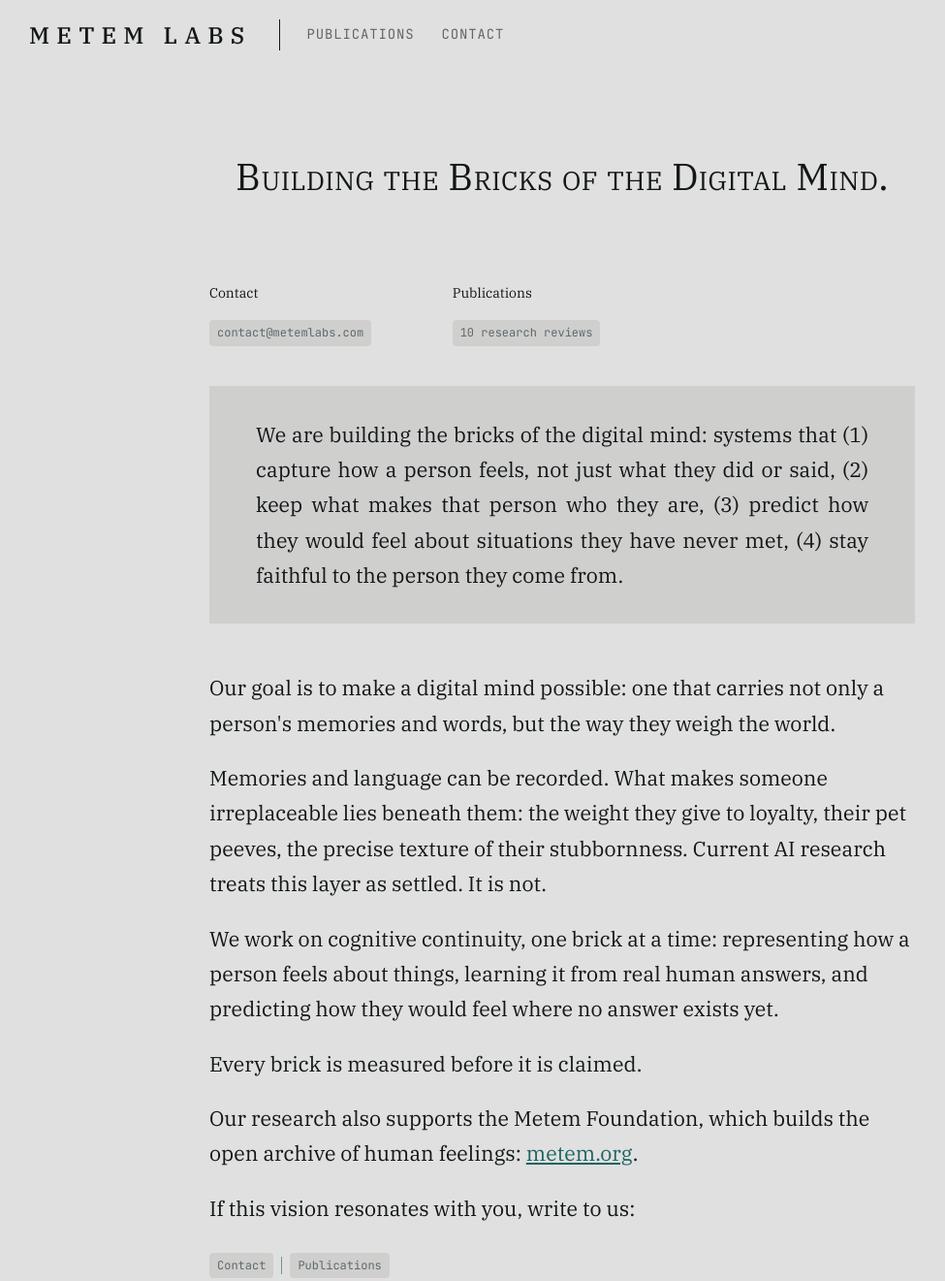
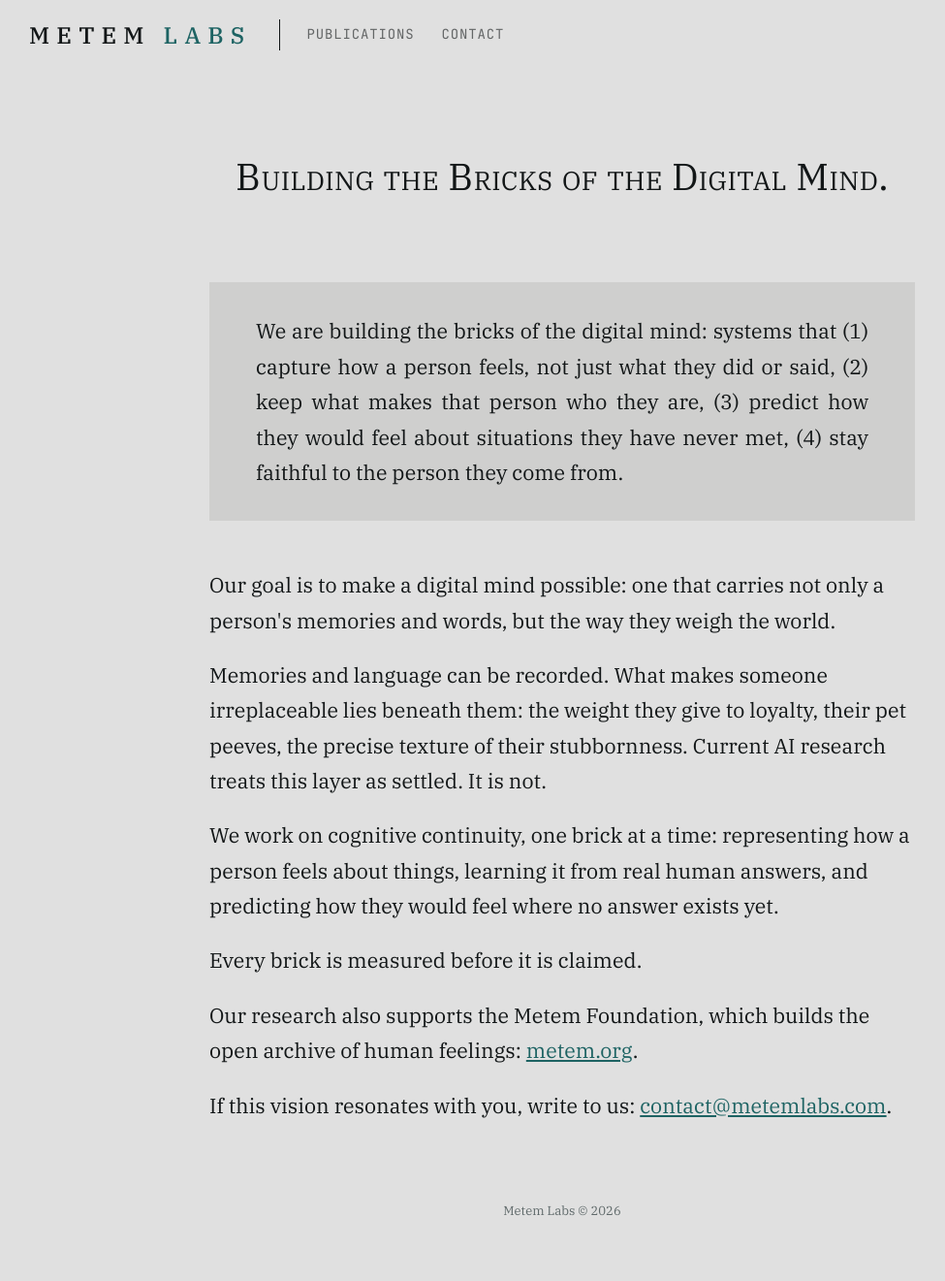
Before and after one commit to Metemlabs/website, a plain HTML site: page index.html in a window 1280 px wide. Shown: the top 1321 px of the page at 97% size, without its empty margins (60-1035 px from the left). Drawn offline with Linux system fonts and the light colour scheme.

Commit message:
Home: drop Contact/Publications blocks (in the menu now); LABS in teal in the header
Co-Authored-By: Claude Opus 5.5 <noreply@anthropic.com>

```diff
--- a/index.html
+++ b/index.html
@@ -34,7 +34,7 @@
 <body>
 <header class="hdr" id="hdr">
   <div class="hdr-in">
-    <a class="logo" href="/" aria-label="Metem Labs — home">METEM LABS</a>
+    <a class="logo" href="/" aria-label="Metem Labs — home">METEM <span>LABS</span></a>
     <nav class="hdr-wide" aria-label="Main"><span class="hdr-sep" aria-hidden="true"></span><a class="hdr-link" href="/publications/">Publications</a><a class="hdr-link" href="mailto:contact@metemlabs.com">Contact</a></nav>
     <button class="hdr-narrow menu-btn" id="menu-btn" aria-label="Open navigation menu" aria-expanded="false" aria-controls="menu-panel"><span class="mb"><span class="mb-close">CLOSE</span><span class="mb-menu">MENU</span></span></button>
   </div>
@@ -53,11 +53,6 @@ window.addEventListener('scroll',sc,{passive:true});sc();})();
 
   <h1>Building the Bricks of the Digital Mind.</h1>
 
-  <dl class="facts">
-    <div><dt>Contact</dt><dd><a class="pill" href="mailto:contact@metemlabs.com">contact@metemlabs.com</a></dd></div>
-    <div><dt>Publications</dt><dd><a class="pill" href="/publications/">10 research reviews</a></dd></div>
-  </dl>
-
   <section class="box">
     <p>We are building the bricks of the digital mind: systems that (1) capture how a person feels, not just what they did or said, (2) keep what makes that person who they are, (3) predict how they would feel about situations they have never met, (4) stay faithful to the person they come from.</p>
   </section>
@@ -68,8 +63,7 @@ window.addEventListener('scroll',sc,{passive:true});sc();})();
     <p>We work on cognitive continuity, one brick at a time: representing how a person feels about things, learning it from real human answers, and predicting how they would feel where no answer exists yet.</p>
     <p>Every brick is measured before it is claimed.</p>
     <p>Our research also supports the Metem Foundation, which builds the open archive of human feelings: <a href="https://metem.org/">metem.org</a>.</p>
-    <p>If this vision resonates with you, write to us:</p>
-    <div class="links"><a class="pill" href="mailto:contact@metemlabs.com">Contact</a><span class="sep"></span><a class="pill" href="/publications/">Publications</a></div>
+    <p>If this vision resonates with you, write to us: <a href="mailto:contact@metemlabs.com">contact@metemlabs.com</a>.</p>
   </section>
   <footer>Metem Labs © 2026</footer>
 </main>
--- a/style.css
+++ b/style.css
@@ -55,6 +55,7 @@ footer { text-align: center; color: var(--muted); font-size: 13px; margin-top: 8
 .hdr.scrolled { background: var(--bg); }
 .hdr-in { max-width: clamp(1100px, 68vw, 1440px); margin: 0 auto; width: 100%; height: 100%; display: flex; align-items: center; justify-content: space-between; }
 .logo { font-family: 'IBM Plex Serif', Georgia, serif; font-size: clamp(18px, 2.4vw, 24px); font-weight: 500; letter-spacing: clamp(0.1em, 1.4vw, 0.3em); color: var(--ink); text-decoration: none; white-space: nowrap; user-select: none; }
+.logo span { color: var(--primary); }
 .hdr-wide { display: flex; align-items: center; flex: 1; min-width: 0; }
 .hdr-sep { width: 1px; height: 32px; background: var(--ink); margin: 0 28px; }
 .hdr-link { font-family: 'JetBrains Mono', monospace; font-size: 14px; letter-spacing: 0.06em; text-transform: uppercase; color: var(--ink); opacity: 0.6; text-decoration: none; margin-right: 28px; white-space: nowrap; transition: opacity 200ms ease; }
```
Also changed, not shown: publications/architecture-of-autobiographical-memory/index.html (+1 -1 lines), publications/emotional-memory-across-the-lifespan/index.html (+1 -1 lines), publications/emotional-modulation-of-memory/index.html (+1 -1 lines), publications/external-memory-systems/index.html (+1 -1 lines), publications/forgetting-as-adaptive-process/index.html (+1 -1 lines), publications/index.html (+1 -1 lines), publications/reconsolidation-and-reconstructive-memory/index.html (+1 -1 lines), publications/remembering-the-future/index.html (+1 -1 lines), publications/self-defining-memories/index.html (+1 -1 lines), publications/the-self-as-mnemonic-construction/index.html (+1 -1 lines), publications/why-preserve-emotions/index.html (+1 -1 lines), scripts/build.mjs (+2 -8 lines).
